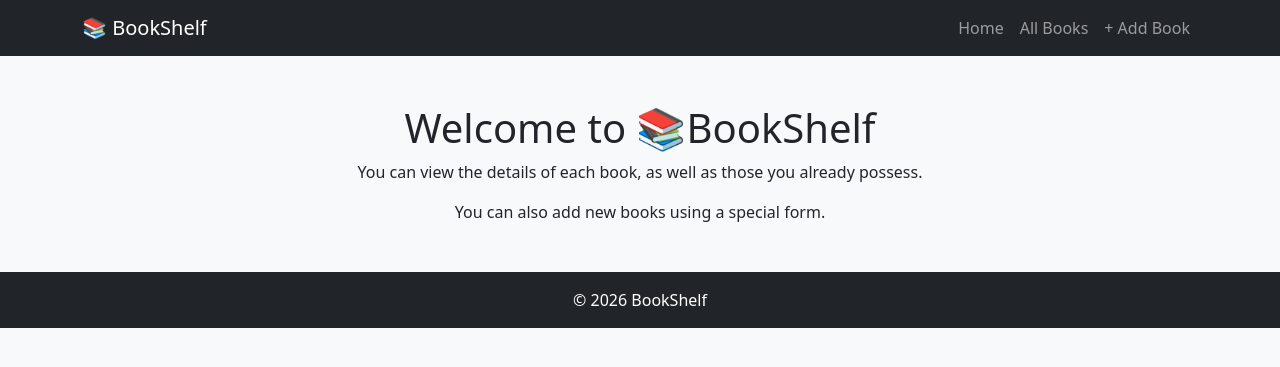
After one commit to Olli4ka/django_bootstrap_bookshelf, a Django app: page / in a window 1280 px wide. The commit adds this page. Shown: the top 367 px of the page. Run offline with Django 5.2, Linux system fonts and the light colour scheme.

Commit message:
feat: feat: add home page and fix root URL routing

```diff
--- a/src/app_books/views.py
+++ b/src/app_books/views.py
@@ -4,6 +4,9 @@ from django.urls import reverse
 
 from .models import Book
 
+
+def home(request):
+    return render(request, 'home.html')
 
 def book_list(request: HttpRequest) -> HttpResponse:
     """Render a page with a list of all books."""
--- a/src/config/urls.py
+++ b/src/config/urls.py
@@ -16,8 +16,10 @@ Including another URLconf
 """
 from django.contrib import admin
 from django.urls import path, include
+from app_books.views import home
 
 urlpatterns = [
+    path('', home, name='home'),
     path('admin/', admin.site.urls),
     path('books/', include('app_books.urls')),
 ]
--- a/src/templates/base.html
+++ b/src/templates/base.html
@@ -28,6 +28,9 @@
     <div class="collapse navbar-collapse" id="navbarNav">
       <ul class="navbar-nav ms-auto">
         <li class="nav-item">
+          <a class="nav-link" href="{% url 'home' %}">Home</a>
+        </li>
+        <li class="nav-item">
           <a class="nav-link" href="{% url 'books:book_list' %}">All Books</a>
         </li>
         <li class="nav-item">
--- /dev/null
+++ b/src/templates/home.html
@@ -0,0 +1,11 @@
+{% extends "base.html" %}
+
+{% block title %}Home{% endblock %}
+
+{% block content %}
+<div class="text-center mt-5">
+    <h1>Welcome to 📚BookShelf</h1>
+    <p>You can view the details of each book, as well as those you already possess.</p>
+    <p>You can also add new books using a special form.</p>
+</div>
+{% endblock %}
```
